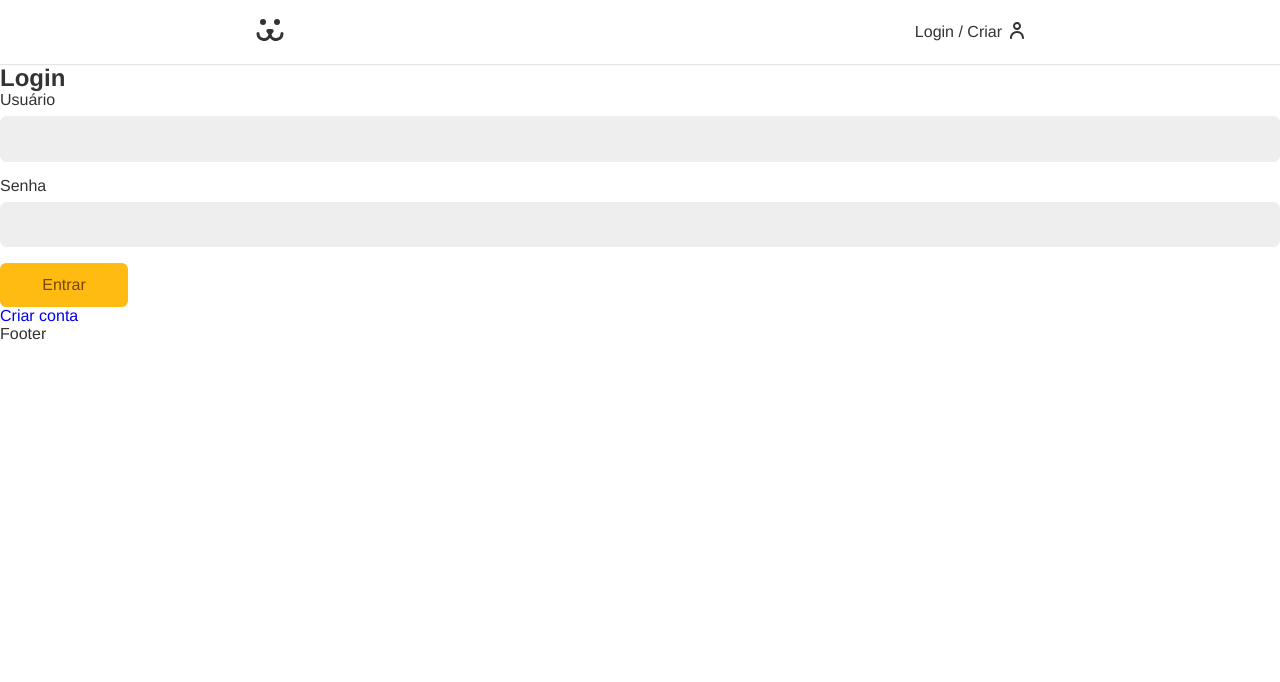
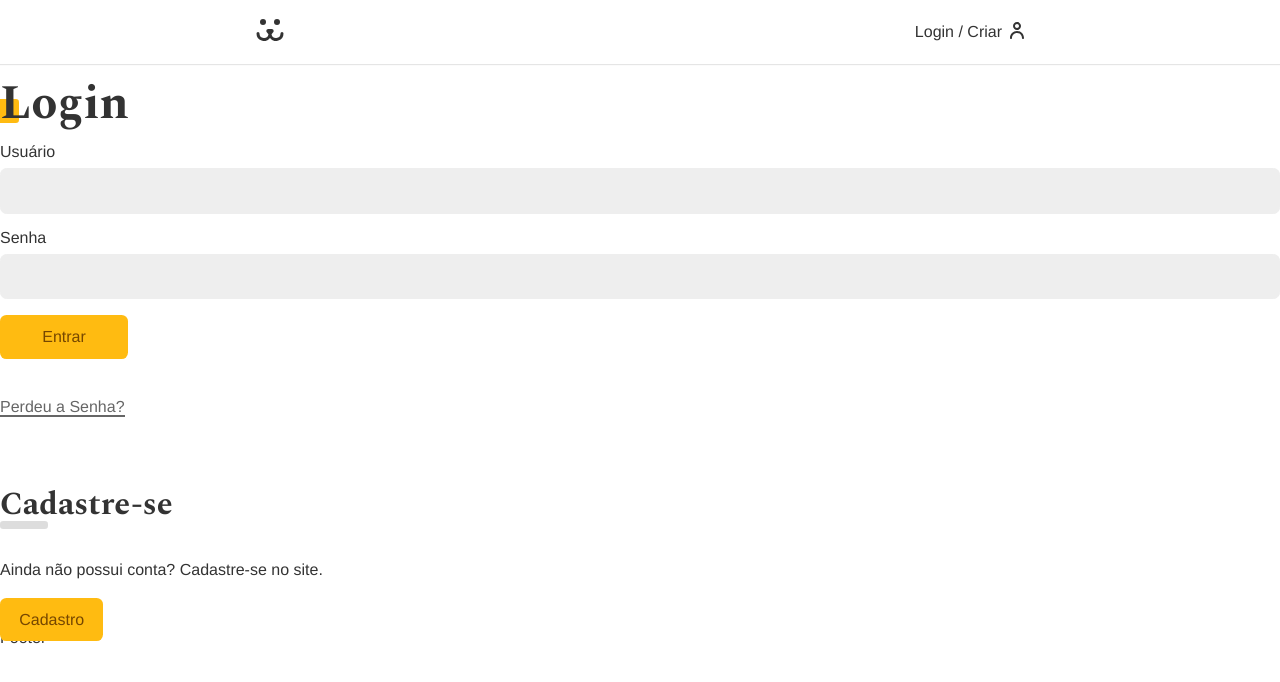
Before and after one commit to victorhttps/course-react-dogs, a React (Create React App) app: page /login in a window 1280 px wide. Shown: the top 682 px of the page. Built offline with nearby package versions, Linux system fonts and the light colour scheme.

Commit message:
style: Login Form

```diff
--- a/src/App.css
+++ b/src/App.css
@@ -1,3 +1,5 @@
+@import url('https://fonts.googleapis.com/css2?family=Spectral:wght@700&display=swap');
+
 * {
   box-sizing: border-box;
 }
@@ -7,7 +9,7 @@
   margin: 0px;
   color: #333;
   --type-first: Helvetica, Arial, sans-serif;
-  --type-second: 'Spectral', Georgia;
+  --type-second: 'Spectral', georgia;
   font-family: var(--type-first);
 }
 
@@ -41,6 +43,7 @@
 
 a {
   text-decoration: none;
+  color: #333;
 }
 
 .container {
@@ -48,3 +51,38 @@
   padding: 0 1rem;
   margin: 0 auto;
 }
+
+.title {
+  font-family: var(--type-second);
+  line-height: 1;
+  font-size: 3rem;
+  margin: 1rem 0;
+  position: relative;
+  z-index: 1;
+}
+
+.title::after {
+  content: '';
+  display: block;
+  width: 1.5rem;
+  height: 1.5rem;
+  background: #fb1;
+  position: absolute;
+  bottom: 5px;
+  left: -5px;
+  border-radius: 0.2rem;
+  z-index: -1;
+}
+
+.animeLeft {
+  opacity: 0;
+  transform: translateX(-20px);
+  animation: animeLeft 0.3s forwards;
+}
+
+@keyframes animeLeft {
+  to {
+    opacity: 1;
+    transform: initial;
+  }
+}
--- /dev/null
+++ b/src/Components/Helper/Error.js
@@ -0,0 +1,8 @@
+import React from 'react';
+
+const Error = ({ error }) => {
+  if (!error) return null;
+  return <p style={{ color: '#f31', margin: '1rem 0' }}>{error}</p>;
+};
+
+export default Error;
--- a/src/Components/Login/LoginForm.js
+++ b/src/Components/Login/LoginForm.js
@@ -4,6 +4,9 @@
 import Button from '../Forms/Button';
 import Input from '../Forms/Input';
 import { UserContext } from '../../UserContext';
+import Error from '../Helper/Error';
+import styles from './LoginForm.module.css';
+import stylesBtn from '../Forms/Button.module.css';
 
 const LoginForm = () => {
   const username = useForm();
@@ -20,9 +23,9 @@
   }
 
   return (
-    <section>
-      <h1>Login</h1>
-      <form action="" onSubmit={handleSubmit}>
+    <section className="animeLeft">
+      <h1 className="title">Login</h1>
+      <form className={styles.form} onSubmit={handleSubmit}>
         <Input label="Usuário" type="text" name="username" {...username} />
         <Input label="Senha" type="password" name="password" {...password} />
         {loading ? (
@@ -30,9 +33,18 @@
         ) : (
           <Button>Entrar</Button>
         )}
-        {error && <p>{error}</p>}
+        <Error error={error} />
       </form>
-      <Link to="/login/criar">Criar conta</Link>
+      <Link className={styles.perdeu} to="/login/perdeu">
+        Perdeu a Senha?
+      </Link>
+      <div className={styles.cadastro}>
+        <h2 className={styles.subtitle}>Cadastre-se</h2>
+        <p>Ainda não possui conta? Cadastre-se no site.</p>
+        <Link className={stylesBtn.button} to="/login/criar">
+          Cadastro
+        </Link>
+      </div>
     </section>
   );
 };
--- /dev/null
+++ b/src/Components/Login/LoginForm.module.css
@@ -0,0 +1,42 @@
+.form {
+  margin-bottom: 2rem;
+}
+
+.perdeu {
+  display: inline-block;
+  color: #666;
+  padding: 0.5rem 0;
+  line-height: 1;
+}
+
+.perdeu::after {
+  content: '';
+  height: 2px;
+  width: 100%;
+  background: currentColor;
+  display: block;
+}
+
+.cadastro {
+  margin-top: 4rem;
+}
+
+.cadastro p {
+  margin-top: 2rem;
+  margin-bottom: 2rem;
+}
+
+.subtitle {
+  font-family: var(--type-second);
+  line-height: 1;
+  font-size: 2rem;
+}
+
+.subtitle::after {
+  content: '';
+  display: block;
+  background: #ddd;
+  height: 0.5rem;
+  width: 3rem;
+  border-radius: 0.2rem;
+}
--- a/src/UserContext.js
+++ b/src/UserContext.js
@@ -1,5 +1,5 @@
 import React from 'react';
-import { useNavigate } from 'react-router-dom';
+import { Navigate, useNavigate } from 'react-router-dom';
 import { TOKEN_POST, TOKEN_VALIDATE_POST, USER_GET } from './api';
 export const UserContext = React.createContext();
 
@@ -34,7 +34,7 @@
   async function userLogin(username, password) {
     try {
       setError(null);
-      setLogin(true);
+      setLoading(true);
       const { url, options } = TOKEN_POST({ username, password });
       const tokenRes = await fetch(url, options);
       if (!tokenRes.ok) throw new Error(`Error: ${tokenRes.statusText}`);
@@ -46,7 +46,7 @@
       setError(err.message);
       setLogin(false);
     } finally {
-      setLogin(false);
+      setLoading(false);
     }
   }
 
```
